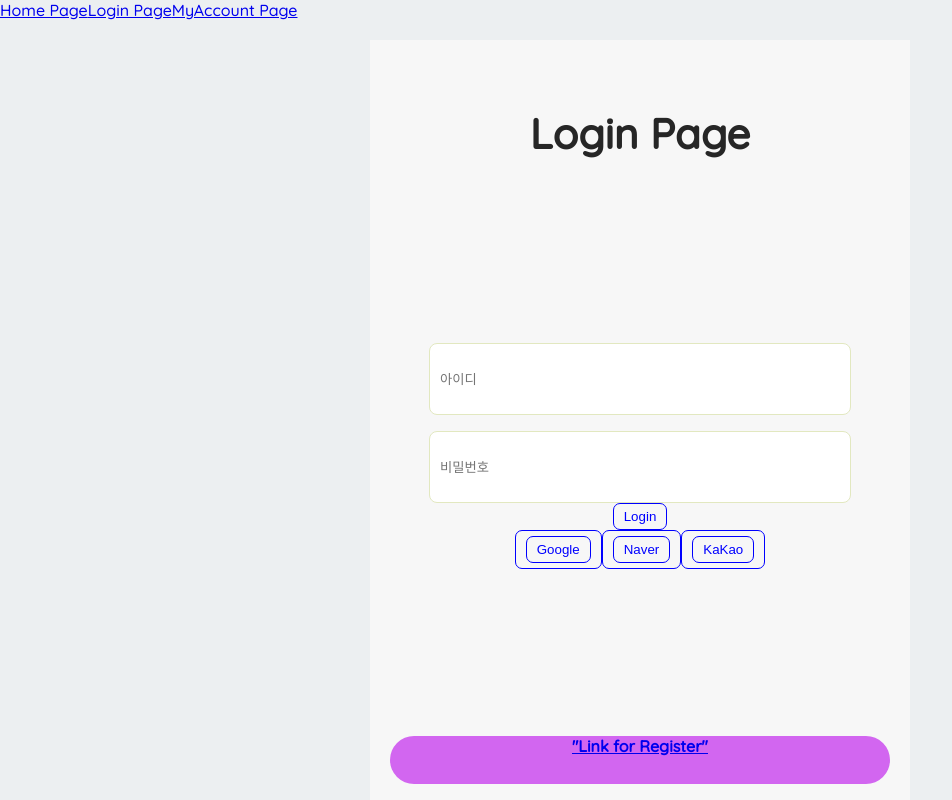
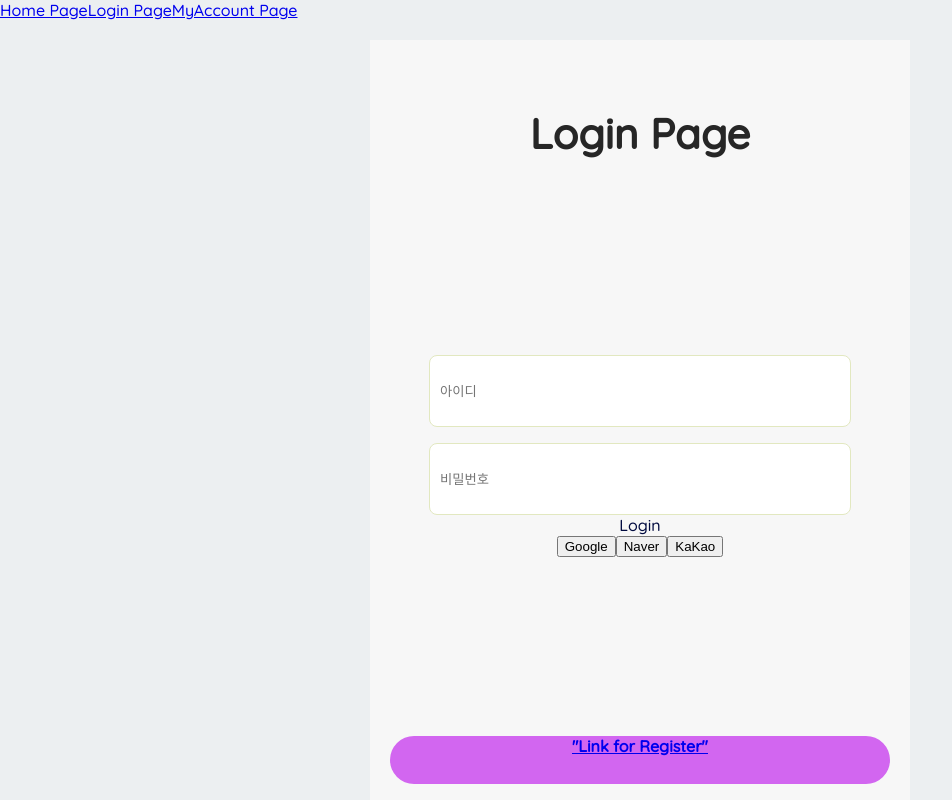
Before and after one commit to SunYerim/22_2_WAP-Project, a React (Create React App) app: page /Login in a window 1280 px wide. Shown: the whole page, without its empty margins (0-952 px from the left). Built offline with nearby package versions, Linux system fonts and the light colour scheme.

Commit message:
#7 login button & timer button 수정

```diff
--- a/src/components/Login/Login.jsx
+++ b/src/components/Login/Login.jsx
@@ -12,20 +12,12 @@ const Login = () => {
         <S.Input type="text" placeholder="아이디" />
         <S.Input type="password" placeholder="비밀번호" />
         <div>
-          <S.LoginButton>
-            <button>Login</button>
-          </S.LoginButton>
+          <S.LoginButton>Login</S.LoginButton>
         </div>
         <div>
-          <S.snsLogin>
-            <button>Google</button>
-          </S.snsLogin>
-          <S.snsLogin>
-            <button>Naver</button>
-          </S.snsLogin>
-          <S.snsLogin>
-            <button>KaKao</button>
-          </S.snsLogin>
+          <S.snsLogin>Google</S.snsLogin>
+          <S.snsLogin>Naver</S.snsLogin>
+          <S.snsLogin>KaKao</S.snsLogin>
         </div>
       </S.Form>
       <S.RegisterButton>
--- a/src/components/MyAccount/Timer/Timer.css
+++ b/src/components/MyAccount/Timer/Timer.css
@@ -40,7 +40,7 @@ p {
   transform: translate(-50%, -50%);
 }
 
-button {
+.timer {
   outline: none;
   background: transparent;
   border: 1px solid blue;
--- a/src/components/MyAccount/Timer/Timer.jsx
+++ b/src/components/MyAccount/Timer/Timer.jsx
@@ -54,13 +54,19 @@ const Timer = () => {
         <p>{formatTime()}</p>
         <div className="buttons">
           {!isActive && !isPaused ? (
-            <button onClick={TimeStart}>Start</button>
+            <button className="timer" onClick={TimeStart}>
+              Start
+            </button>
           ) : isPaused ? (
-            <button onClick={TimePause}>Pause</button>
+            <button className="timer" onClick={TimePause}>
+              Pause
+            </button>
           ) : (
-            <button onClick={TimeResume}>Resume</button>
+            <button className="timer" onClick={TimeResume}>
+              Resume
+            </button>
           )}
-          <button onClick={TimeReset} disabled={!isActive}>
+          <button className="timer" onClick={TimeReset} disabled={!isActive}>
             Reset
           </button>
         </div>
```
